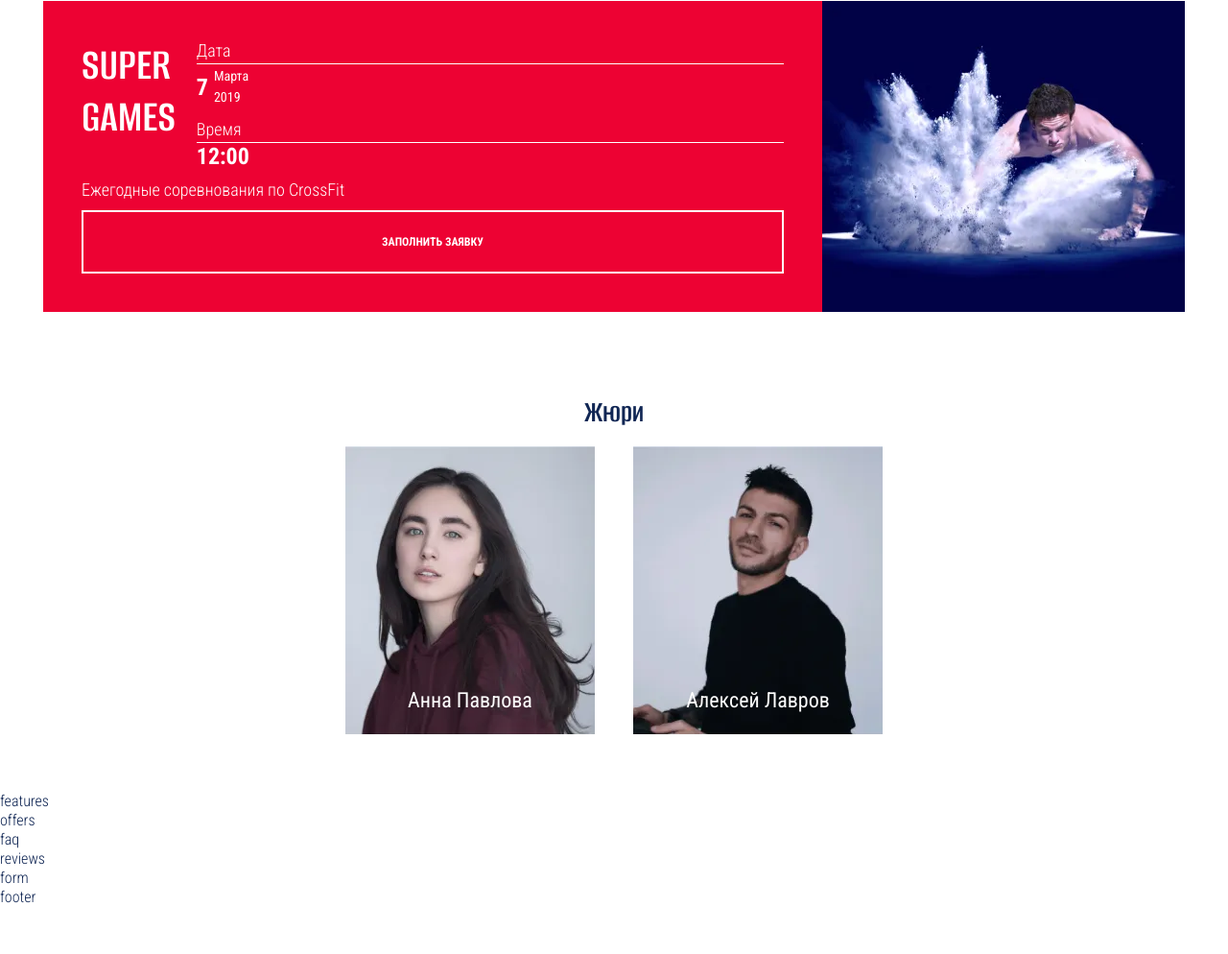
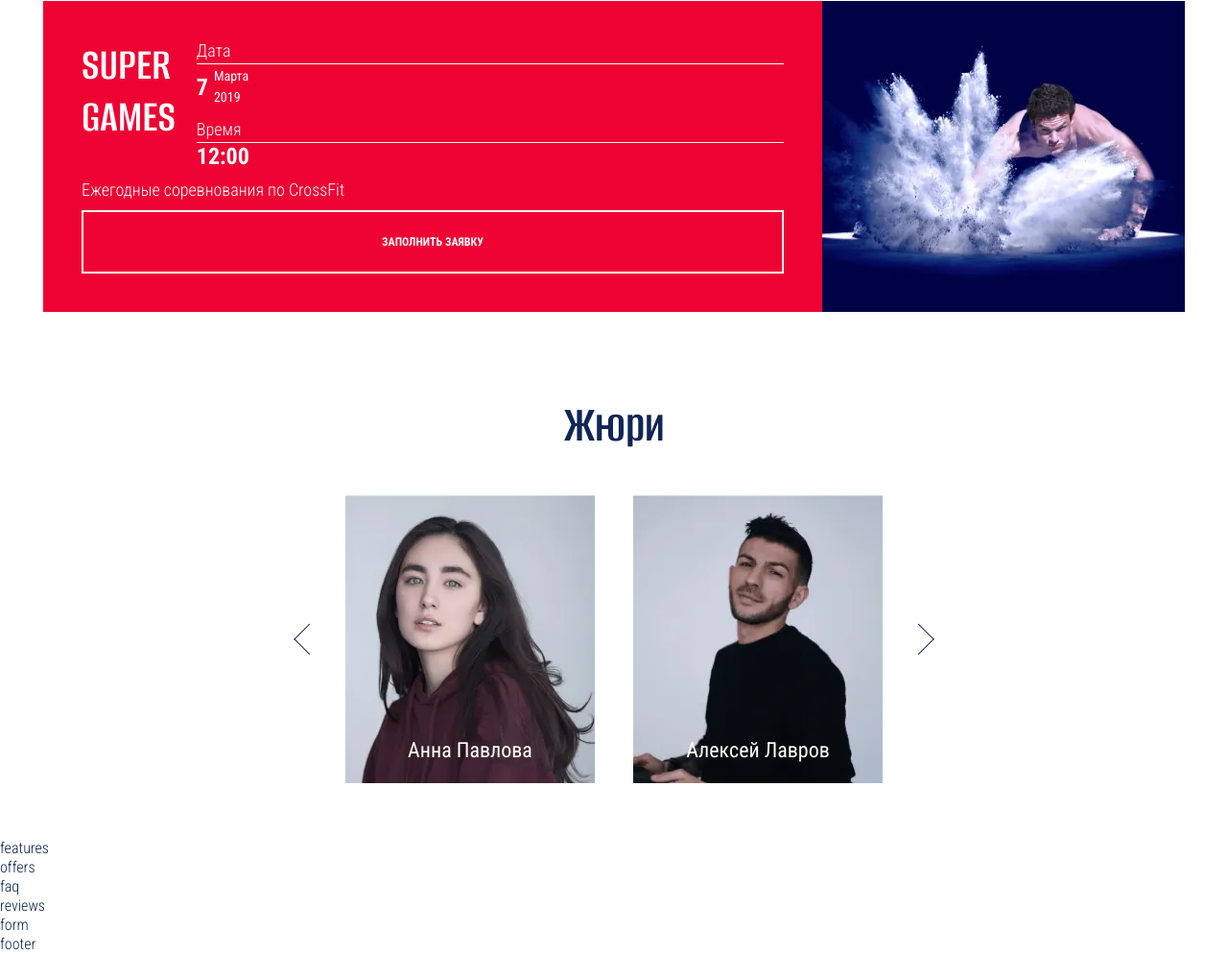
Before and after one commit to hRacc00n/fitness-center, a website built with Vite: page source/index.html in a window 1280 px wide. Shown: the part 3113-4107 px from the top of the page at 96% size. Before the commit the page ends 4058 px from the top, so only its background shows below. Built offline with nearby package versions, Linux system fonts and the light colour scheme.

Commit message:
Верстает планшутную версию блока juri

```diff
--- a/source/index.html
+++ b/source/index.html
@@ -146,7 +146,7 @@
                 <source type="image/webp" srcset="img/juri/anna-pavlova@1x.webp 1x, img/juri/anna-pavlova@2x.webp 2x" width="260" height="300">
                 <img class="swiper-image" src="img/juri/anna-pavlova@1x.jpg" srcset="img/juri/anna-pavlova@2x.jpg" alt="Тренер Анна Павлова" width="260" height="300">
               </picture>
-              <span class="swiper-name">Анна Павлова</span>
+              <span class="juri__name">Анна Павлова</span>
             </div>
             <div class="swiper-popup">
               <h3 class="popup__title">Анна Павлова</h3>
@@ -165,7 +165,7 @@
                 <source type="image/webp" srcset="img/juri/aleksey-lavrov@1x.webp 1x, img/juri/aleksey-lavrov@2x.webp 2x" width="260" height="300">
                 <img class="swiper-image" src="img/juri/aleksey-lavrov@1x.jpg" srcset="img/juri/aleksey-lavrov@2x.jpg" alt="Тренер Алексей Лавров" width="260" height="300">
               </picture>
-              <span class="swiper-name">Алексей Лавров</span>
+              <span class="juri__name">Алексей Лавров</span>
             </div>
             <div class="swiper-popup">
               <h3 class="popup__title">Алексей Лавров</h3>
@@ -184,7 +184,7 @@
                 <source type="image/webp" srcset="img/juri/aleksandr-pashkov@1x.webp 1x, img/juri/aleksandr-pashkov@2x.webp 2x" width="260" height="300">
                 <img class="swiper-image" src="img/juri/aleksandr-pashkov@1x.jpg" srcset="img/juri/aleksandr-pashkov@2x.jpg" alt="Тренер Александр Пашков" width="260" height="300">
               </picture>
-              <span class="swiper-name">Александр Пашков</span>
+              <span class="juri__name">Александр Пашков</span>
             </div>
             <div class="swiper-popup">
               <h3 class="popup__title">Александр Пашков</h3>
@@ -203,7 +203,7 @@
                 <source type="image/webp" srcset="img/juri/maria-ketova@1x.webp 1x, img/juri/maria-ketova@2x.webp 2x" width="260" height="300">
                 <img class="swiper-image" src="img/juri/maria-ketova@1x.jpg" srcset="img/juri/maria-ketova@2x.jpg" alt="Тренер Мария Кетова" width="260" height="300">
               </picture>
-              <span class="swiper-name">Мария Кетова</span>
+              <span class="juri__name">Мария Кетова</span>
             </div>
             <div class="swiper-popup">
               <h3 class="popup__title">Мария Кетова</h3>
@@ -219,10 +219,10 @@
           <li class="swiper-slide" tabindex="0">
             <div class="swiper-info">
               <picture>
-                <source type="image/webp" srcset="img/juri/maria-ketova@1x.webp 1x, img/juri/atlas-vihrevoi@2x.webp 2x" width="260" height="300">
+                <source type="image/webp" srcset="img/juri/atlas-vihrevoi@1x.webp 1x, img/juri/atlas-vihrevoi@2x.webp 2x" width="260" height="300">
                 <img class="swiper-image" src="img/juri/atlas-vihrevoi@1x.jpg" srcset="img/juri/atlas-vihrevoi@2x.jpg" alt="Тренер Атлас Вихревой" width="260" height="300">
               </picture>
-              <span class="swiper-name">Атлас Вихревой</span>
+              <span class="juri__name">Атлас Вихревой</span>
             </div>
             <div class="swiper-popup">
               <h3 class="popup__title">Атлас Вихревой</h3>
@@ -241,7 +241,7 @@
                 <source type="image/webp" srcset="img/juri/rizik-usatov@1x.webp 1x, img/juri/rizik-usatov@2x.webp 2x" width="260" height="300">
                 <img class="swiper-image" src="img/juri/rizik-usatov@1x.jpg" srcset="img/juri/rizik-usatov@2x.jpg" alt="Тренер Рыжик Усатов" width="260" height="300">
               </picture>
-              <span class="swiper-name">Рыжик Усатов</span>
+              <span class="juri__name">Рыжик Усатов</span>
             </div>
             <div class="swiper-popup">
               <h3 class="popup__title">Рыжик Усатов</h3>
@@ -260,7 +260,7 @@
                 <source type="image/webp" srcset="img/juri/vasilii-myauchkin@1x.webp 1x, img/juri/vasilii-myauchkin@2x.webp 2x" width="260" height="300">
                 <img class="swiper-image" src="img/juri/vasilii-myauchkin@1x.jpg" srcset="img/juri/vasilii-myauchkin@2x.jpg" alt="Тренер Василий Мяучкин" width="260" height="300">
               </picture>
-              <span class="swiper-name">Василий Мяучкин</span>
+              <span class="juri__name">Василий Мяучкин</span>
             </div>
             <div class="swiper-popup">
               <h3 class="popup__title">Василий Мяучкин</h3>
@@ -279,7 +279,7 @@
                 <source type="image/webp" srcset="img/juri/zefir-lunni@1x.webp 1x, img/juri/zefir-lunni@2x.webp 2x" width="260" height="300">
                 <img class="swiper-image" src="img/juri/zefir-lunni@1x.jpg" srcset="img/juri/zefir-lunni@2x.jpg" alt="Тренер Зефир Лунный" width="260" height="300">
               </picture>
-              <span class="swiper-name">Зефир Лунный</span>
+              <span class="juri__name">Зефир Лунный</span>
             </div>
             <div class="swiper-popup">
               <h3 class="popup__title">Зефир Лунный</h3>
@@ -293,75 +293,10 @@
           </li>
         </ul>
 
-        <div class="swiper-button-prev"></div>
-        <div class="swiper-button-next"></div>
+
       </div>
-
-
-
-      <!-- <div class="swiper">
-        <div class="swiper-wrapper">
-          <div class="swiper-slide">
-
-            </div>
-
-            <div class="swiper-popup popup">
-              <h3 class="popup__title">Анна Павлова</h3>
-              <p class="popup__type">функциональный тренинг</p>
-              <ul class="popup__list">
-                <li class="popup-item">Сертифицированный тренер по функциональному тренингу (Level 3)</li>
-                <li class="popup-item">Подготовка команды к победе в национальном турнире по функциональному тренингу</li>
-                <li class="popup-item">Опыт - 7 лет</li>
-              </ul>
-            </div>
-          </div>
-        </div>
-
-        <div class="swiper-wrapper">
-          <div class="swiper-slide">
-            <div class="swiper-slide__picture">
-              <picture>
-                <source type="image/webp" srcset="img/juri/anna-pavlova@1x.webp 1x, img/juri/anna-pavlova@2x.webp 2x" width="260" height="300">
-                <img class="swiper-image" src="img/juri/anna-pavlova@1x.jpg" srcset="img/juri/anna-pavlova@2x.jpg" alt="Тренер Анна Павлова" width="260" height="300">
-              </picture>
-              <p class="swiper-image__name">Анна Павлова</p>
-            </div>
-
-            <div class="swiper-popup popup">
-              <h3 class="popup__title">Анна Павлова</h3>
-              <p class="popup__type">функциональный тренинг</p>
-              <ul class="popup__list">
-                <li class="popup-item">Сертифицированный тренер по функциональному тренингу (Level 3)</li>
-                <li class="popup-item">Подготовка команды к победе в национальном турнире по функциональному тренингу</li>
-                <li class="popup-item">Опыт - 7 лет</li>
-              </ul>
-            </div>
-          </div>
-        </div>
-
-        <div class="swiper-wrapper">
-          <div class="swiper-slide">
-            <div class="swiper-slide__picture">
-              <picture>
-                <source type="image/webp" srcset="img/juri/anna-pavlova@1x.webp 1x, img/juri/anna-pavlova@2x.webp 2x" width="260" height="300">
-                <img class="swiper-image" src="img/juri/anna-pavlova@1x.jpg" srcset="img/juri/anna-pavlova@2x.jpg" alt="Тренер Анна Павлова" width="260" height="300">
-              </picture>
-              <p class="swiper-image__name">Анна Павлова</p>
-            </div>
-
-            <div class="swiper-popup popup">
-              <h3 class="popup__title">Анна Павлова</h3>
-              <p class="popup__type">функциональный тренинг</p>
-              <ul class="popup__list">
-                <li class="popup-item">Сертифицированный тренер по функциональному тренингу (Level 3)</li>
-                <li class="popup-item">Подготовка команды к победе в национальном турнире по функциональному тренингу</li>
-                <li class="popup-item">Опыт - 7 лет</li>
-              </ul>
-            </div>
-          </div>
-        </div>
-      </div> -->
-
+      <div class="juri__button-prev swiper-button-prev"></div>
+      <div class="juri__button-next swiper-button-next"></div>
     </section>
 
     <div data-test="features">features</div>
--- a/source/sass/blocks/juri.scss
+++ b/source/sass/blocks/juri.scss
@@ -4,8 +4,9 @@
   padding: 43px 30px 37px;
 
   @media ($tablet) {
-    width: 560px;
-    padding: 30px 0 60px;
+    position: relative;
+    width: 768px;
+    padding: 32px 104px 58px;
   }
 
   @media ($desktop) {
@@ -21,4 +22,51 @@
   font-weight: 600;
   line-height: 1;
   text-align: center;
+
+  @media ($tablet) {
+    font-size: 54px;
+    margin-bottom: 46px;
+  }
 }
+
+.juri__name {
+  position: absolute;
+  display: block;
+  bottom: 30px;
+  width: 100%;
+  padding: 0 10px;
+  font-size: 22px;
+  font-weight: 400;
+  line-height: 1;
+  color: #ffffff;
+  text-align: center;
+
+  @media ($tablet) {
+    bottom: 29px;
+  }
+}
+
+.juri__button-prev,
+.juri__button-next {
+  display: none;
+
+  @media ($tablet) {
+    display: block;
+    position: absolute;
+    bottom: 185px;
+    right: 55px;
+    width: 23px;
+    height: 23px;
+    translate: 0 -50%;
+    rotate: 45deg;
+    z-index: 5;
+    border-top: 1px solid #102654;
+    border-right: 1px solid #102654;
+    cursor: pointer;
+  }
+}
+
+.juri__button-prev {
+  left: 55px;
+  rotate: 225deg;
+}
```
Also changed, not shown: source/vendor/swiper/swiper.css.
